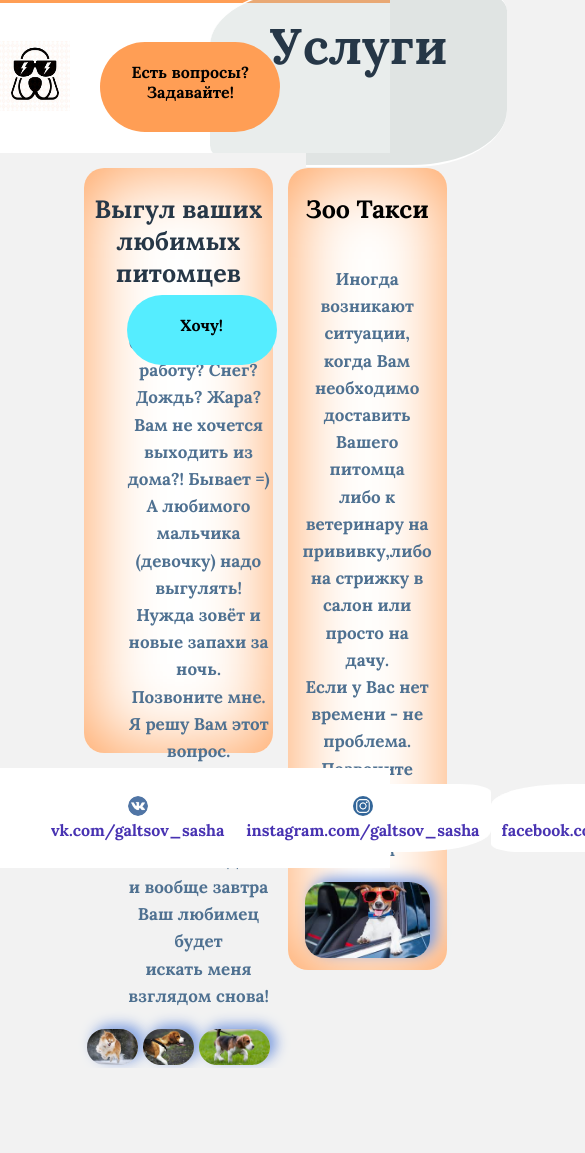
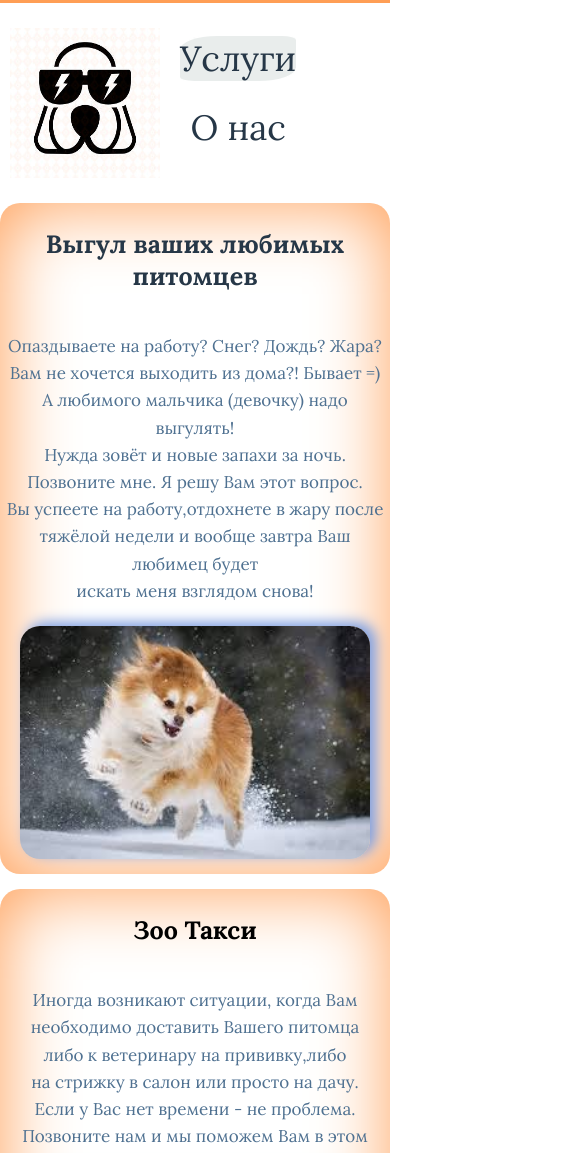
Before and after one commit to Sashag99/4LapClub, a plain HTML site: page index.html in a window 390 px wide. Shown: the top 1153 px of the page, 585 px wide, since content can reach past the window. Before the commit the page ends 1068 px from the top, so only its background shows below. Drawn offline with Linux system fonts and the light colour scheme.

Commit message:
add normal responsive

```diff
--- a/about.html
+++ b/about.html
@@ -6,7 +6,8 @@
     <title>4LapClub</title>
     <link rel="stylesheet" media="all" href=" style.css" />
     <link rel="stylesheet" href="responsive.css">
-    <link href="https://fonts.googleapis.com/css?family=Lora:700" rel="stylesheet">
+    <link href="https://fonts.googleapis.com/css?family=Lora:400,700&amp;subset=cyrillic" rel="stylesheet">
+
 </head>
 <body>
 <div class="header">
--- a/index.html
+++ b/index.html
@@ -6,7 +6,7 @@
     <title>4LapClub</title>
     <link rel="stylesheet" media="all" href=" style.css" />
     <link rel="stylesheet" href="responsive.css">
-    <link href="https://fonts.googleapis.com/css?family=Lora:700" rel="stylesheet">
+<link href="https://fonts.googleapis.com/css?family=Lora:400,700&amp;subset=cyrillic" rel="stylesheet">
 </head>
 <body>
 <div class="header">
@@ -76,13 +76,13 @@
     </div>
     <div class="left-content-img">
         <div class="content-img-1">
-            <img src="img\собка зима 02.jpg" alt="собака зима">
+            <img src="img\собка зима 02.jpg"  alt="собака зима">
         </div>
-        <div class="content-img-2">
-            <img src="img\собака наповодку.jpg" alt="собака наповодку">
+        <div class="content-img-2 hidden-phone">
+            <img src="img\собака наповодку.jpg" alt="собака наповодку" class="hidden-phone">
         </div>
-        <div class="content-img-3">
-            <img src="img\собака трава.jpg" alt="собака трава">
+        <div class="content-img-3 hidden-phone">
+            <img src="img\собака трава.jpg" alt="собака трава" class="hidden-phone">
         </div>
     </div>
         <div class="Prices">
--- a/responsive.css
+++ b/responsive.css
@@ -1,11 +1,68 @@
-@media screen and (max-width: 480px){
+@media (max-width: 480px){
+	body{
+		height:initial;
+		background: none;
+	}
+	.hidden-phone{
+		display: none;
+	}
+   .header{
+   		height: 200px;
+    }
+   .header li{
+   	margin: 0;
+   	margin-left: 0px;
+   	padding: 0;
+   	margin-bottom:20px ;
+   }
+   .header li a{
+   	font-size: 35px;
+   }
+   .header-ul ul{
+   	padding: 0 0 0 20px;
+   }
+   ul{
+   		flex-direction: column;
+   }
+   .content-about{
+   		flex-direction: column;
+   }
+   .content{
+   		flex-direction: column;
+   		padding: 0;
+   		background:none;
+   }
 
-    .header-img{
-        width: 70px;
-        height: 70px;
-        margin: 0;
-        padding: 0;
-    }
-
-
-    }
+   .left-content-img{
+   	    margin: 0 15px 10px;
+   }
+   .content-img-1{
+   	margin: 1.5% 1.5%;
+   }
+   .left-content-text ul{
+   		padding: 0 5px;
+   }
+   .feedback{
+   		display: none;
+   }
+   .left-content{
+   	margin-right: 0;
+   	margin-bottom: 15px;
+   }
+   .col{
+   	margin: 0;
+   }
+   .Prices{
+   	display: none;
+   }
+   .footer{
+   	height: 200px;
+   }
+   .footer ul {
+   	margin: 0 auto;
+   	padding: 0;
+   }
+   .footer ul li {
+   	text-align: center;
+   }
+}
--- a/style.css
+++ b/style.css
@@ -107,7 +107,9 @@ a:visited{
 	flex-direction: column;
 	flex-grow: 1;
 }
-
+.content p {
+   	font-weight: bold;
+   }
 /*************************LEFT-CONTENT********************/
 .left-content{
 	margin-right: 15px;
@@ -304,6 +306,7 @@ a:visited{
 }
 .feedback .content-mini {
   display: block;
+  font-weight: bold;
 }
 .feedback.active .content-mini {
   display: none;
@@ -379,6 +382,7 @@ a:visited{
 }
 .Prices .content-mini {
   	display: block;
+	font-weight: bold;
 }
 .Prices.active .content-mini {
   	display: none;
```
Also changed, not shown: 1 other file.
